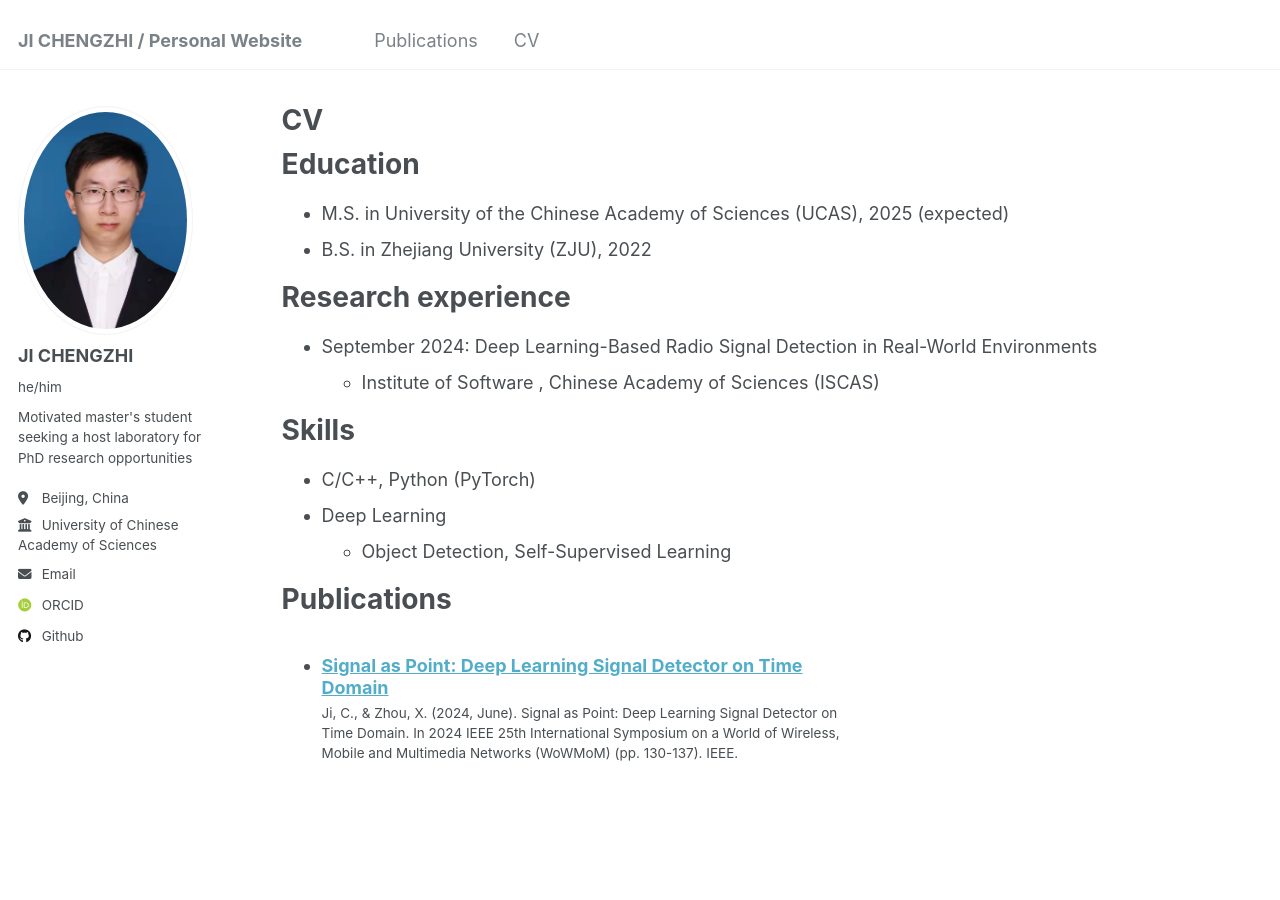
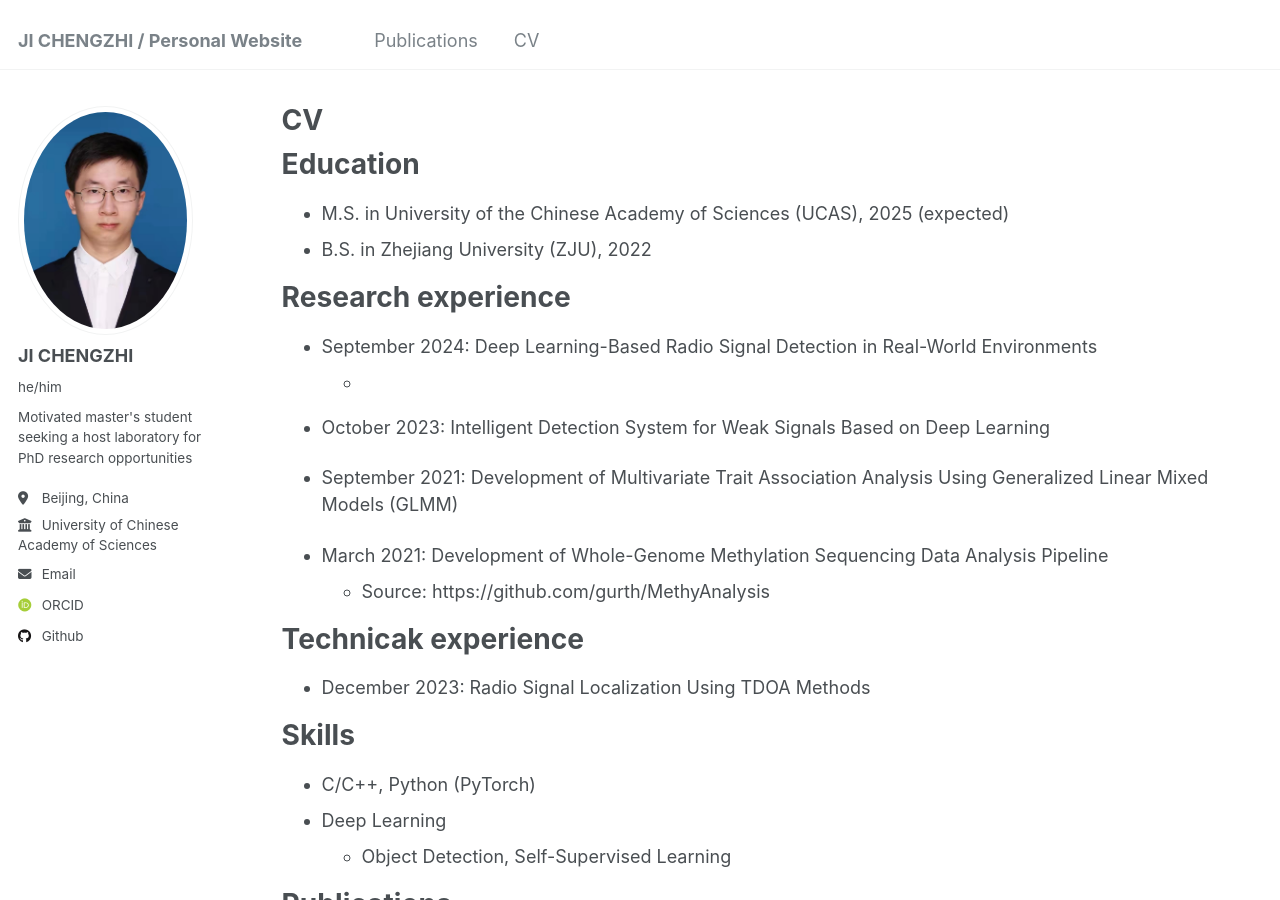
Before and after one commit to gurth/gurth.github.io, a Jekyll site: the page built from _pages/cv.md, in a window 1280 px wide and 900 px high. Built offline with Jekyll 4.4.1, drawn with Linux system fonts in a browser that asks for light colours; some web fonts are replaced.

```diff
--- a/_pages/cv.md
+++ b/_pages/cv.md
@@ -17,7 +17,18 @@ Education
 Research experience
 ======
 * September 2024: Deep Learning-Based Radio Signal Detection in Real-World Environments
-  * Institute of Software , Chinese Academy of Sciences (ISCAS)
+  *
+
+* October 2023: Intelligent Detection System for Weak Signals Based on Deep Learning
+
+* September 2021: Development of Multivariate Trait Association Analysis Using Generalized Linear Mixed Models (GLMM)
+
+* March 2021: Development of Whole-Genome Methylation Sequencing Data Analysis Pipeline
+  * Source: https://github.com/gurth/MethyAnalysis
+
+Technicak experience
+======
+* December 2023: Radio Signal Localization Using TDOA Methods
 
 Skills
 ======
```
Also changed, not shown: _pages/about.md (+2 -2 lines).
